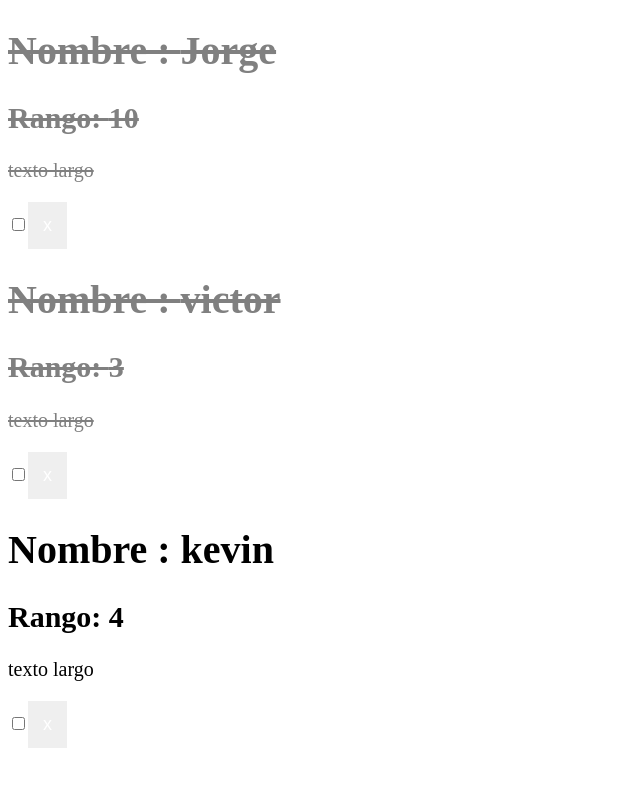
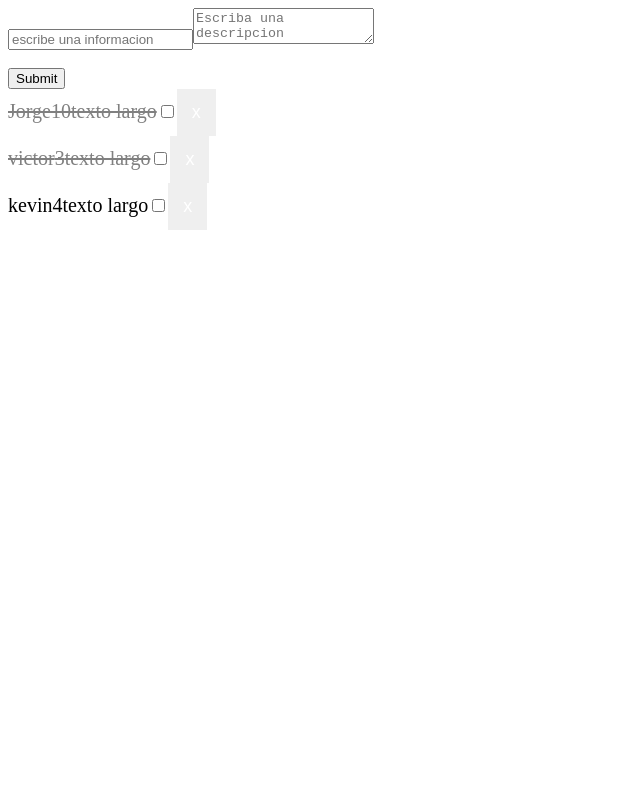
Before and after one commit to JA21/Proyecto-react, a React (Create React App) app: page / in a window 1280 px wide. Shown: the top 786 px of the page, without its empty margins (0-640 px from the left). Built offline with nearby package versions, Linux system fonts and the light colour scheme.

Commit message:
creacion de formulario mediante react con funcion

```diff
--- a/src/App.js
+++ b/src/App.js
@@ -1,16 +1,24 @@
 import React,{Component} from 'react';
 import './App.css';
-import info from './sample/info.json'
-import Info from './Components/Info.js'
+import info from './sample/info.json';
 
+//Importando
+import Info from './Components/Info.js';
+import Infoformulario from './Components/Infoformulario';
 class App extends Component{
   state = {
     info:info
 }
-//sad
+
+ Agregandoinfo=()=>{
+  console.log('agrando nueva info');
+ }
+
   render() {
+
  return (
       <div>
+        <Infoformulario addinfo={this.Agregandoinfo}/>
        <Info info={this.state.info}/>
       </div>
     );
--- /dev/null
+++ b/src/Components/Infoformulario.js
@@ -0,0 +1,39 @@
+import React,{Component} from 'react';
+
+export default class Infoformulario extends Component{
+
+    state={
+        title:'',
+        descr:''
+    }
+
+     enviando =e=>{
+         console.log("enviando");
+        e.preventDefault();
+    }
+    cambioinput=e=>{
+        console.log(e.target.name, e.target.value);
+       this.setState({
+
+           [e.target.name]: e.target.value
+       })
+    }
+    render(){
+        this.props.addinfo();
+        return (
+            <form onSubmit={this.enviando}>
+                <input
+                name="title"
+                type="text" placeholder="escribe una informacion "
+                 onChange={this.cambioinput} value={this.state.title}/>
+                <textarea
+                name="descr"
+                placeholder="Escriba una descripcion"
+                onChange={this.cambioinput} value={this.state.descr}/>
+                <br/>
+                <br/>
+                <input type="submit" />
+            </form>
+        )
+    }
+}
--- a/src/Components/Infos.js
+++ b/src/Components/Infos.js
@@ -15,13 +15,15 @@ class Infos extends Component {
     render() {
 
         const {tarea}=this.props;
+
         //const redcolor = {Background: 'red'}
         return <div style={this.stylocompleto()}>
-            <h1>Nombre : {tarea.Nombre}</h1>
-            <h2>Rango: {tarea.rango}</h2>
-            <p>{tarea.descripcion}</p>
+             {tarea.Nombre}
+             {tarea.rango}
+            {tarea.descripcion}
             <input type="Checkbox" />
-            <button style={btnestilo}> x</button>
+            <button style={btnestilo}>
+                 x </button>
         </div>
 
     }
```
